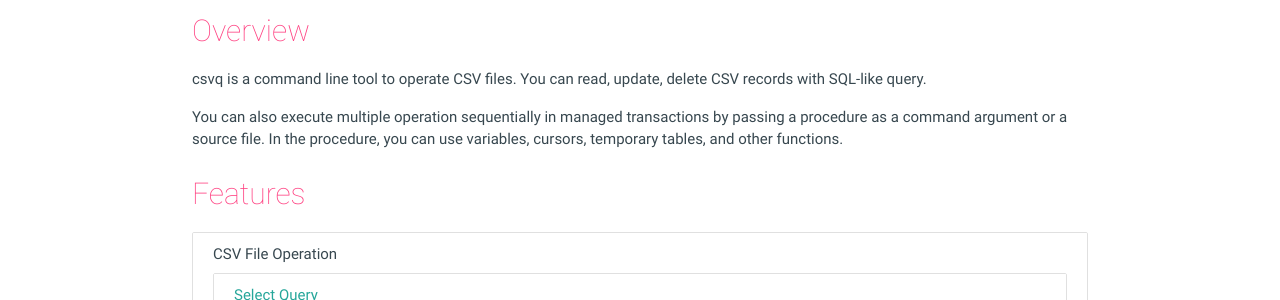
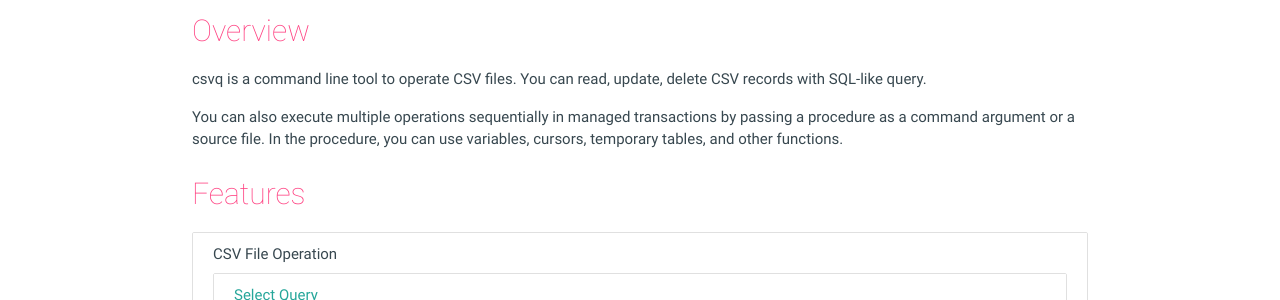
Before and after one commit to mithrandie/csvq, a Jekyll site: the page built from docs/index.md, in a window 1280 px wide. Shown: the part 185-485 px from the top of the page. Built offline with Jekyll 4.4.1, drawn with Linux system fonts in a browser that asks for light colours.

Commit message:
Update docs.

```diff
--- a/docs/index.md
+++ b/docs/index.md
@@ -8,7 +8,7 @@ title: csvq - SQL-like query language for csv
 csvq is a command line tool to operate CSV files.
 You can read, update, delete CSV records with SQL-like query.
 
-You can also execute multiple operation sequentially in managed transactions by passing a procedure as a command argument or a source file.
+You can also execute multiple operations sequentially in managed transactions by passing a procedure as a command argument or a source file.
 In the procedure, you can use variables, cursors, temporary tables, and other functions.
 
 ## Features
--- a/docs/sitemap.xml
+++ b/docs/sitemap.xml
@@ -6,7 +6,7 @@
             http://www.sitemaps.org/schemas/sitemap/0.9/sitemap.xsd">
     <url>
         <loc>https://mithrandie.github.io/csvq/</loc>
-        <lastmod>2017-07-19T03:04:47+00:00</lastmod>
+        <lastmod>2017-08-04T01:08:39+00:00</lastmod>
     </url>
     <url>
         <loc>https://mithrandie.github.io/csvq/reference.html</loc>
```
Also changed, not shown: README.md.
